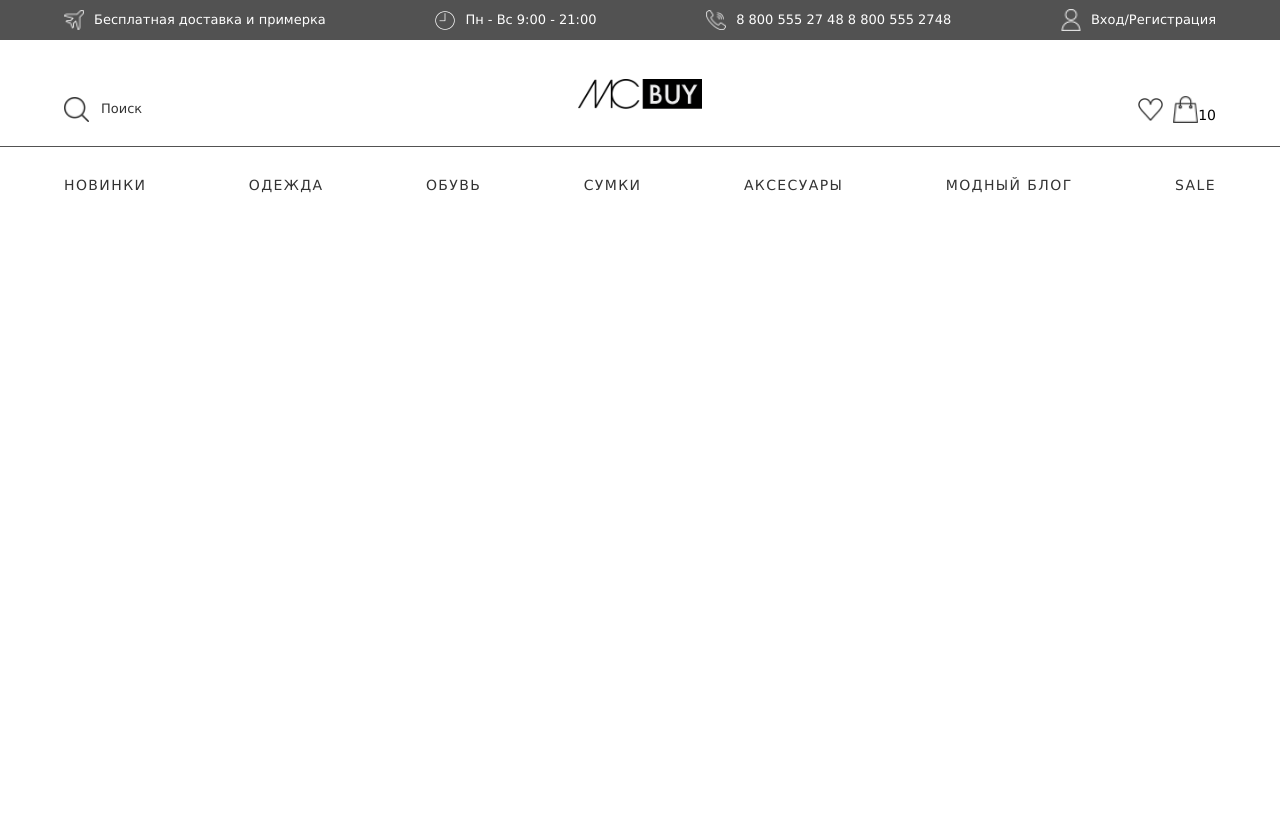
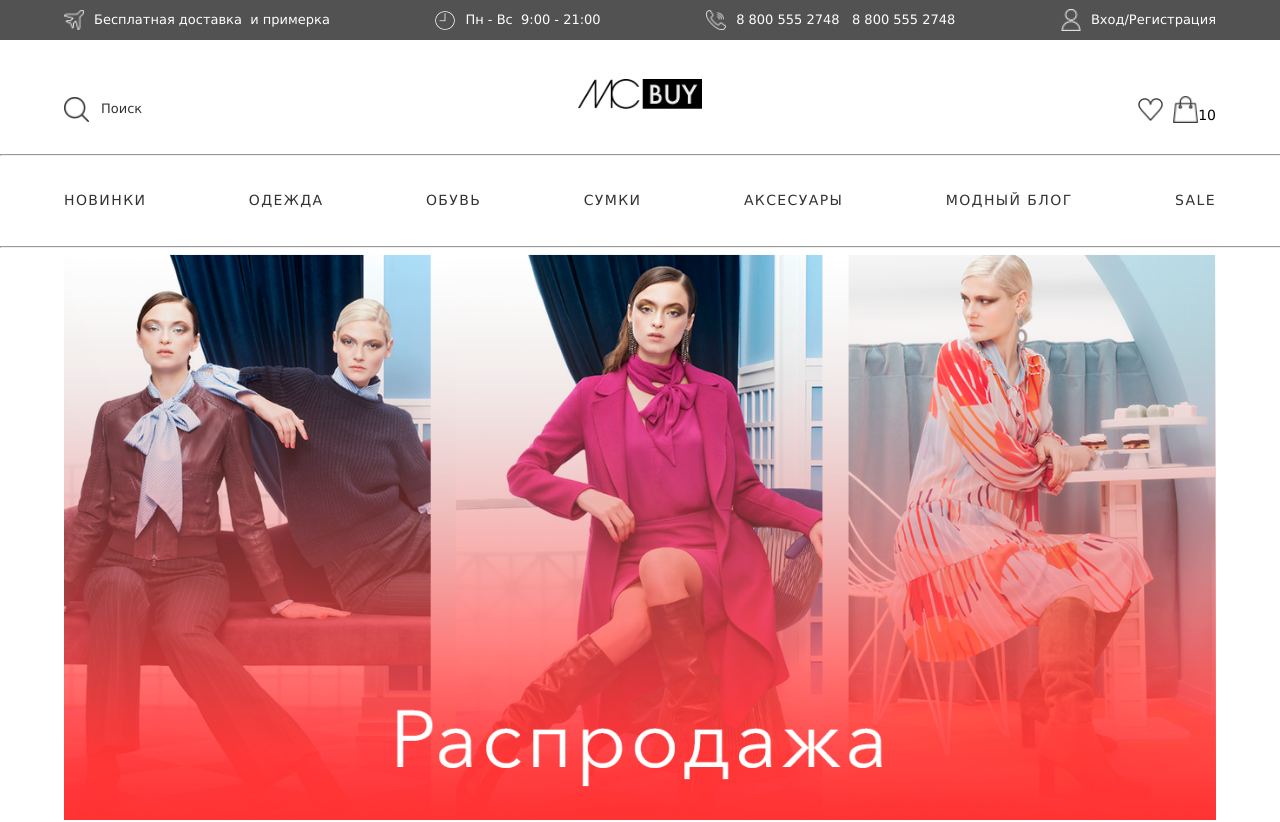
Before and after one commit to ChuVo/MC-BUY, a plain HTML site: page index.html in a window 1280 px wide. Before the commit the page ends 800 px from the top, so only its background shows below. Drawn offline with Linux system fonts and the light colour scheme.

Commit message:
inproved adaptive header adaptive, added block baner

```diff
--- a/css/style.css
+++ b/css/style.css
@@ -3,7 +3,7 @@ html {
 }
 
 body {
-    background-image: linear-gradient(to bottom, #525252 0,  #525252 40px, #fff 40px, #fff 146px,  #525252 146px, #525252 147px,#fff 147px, #fff 229px,#525252 229px, #525252 230px, #fff 230px, #fff 100%);
+    background-image: linear-gradient(to bottom, #525252 0,  #525252 40px, #fff 40px);
     background-repeat: no-repeat;
     font-family: AvenirNextCyr, Verdana, Geneva, Tahoma, sans-serif;
 }
@@ -12,11 +12,12 @@ body {
     font-size: 1.3rem;
 }
 
-.header__box {
+.header__block-wrapper {
     max-width: 1300px;
     margin: 0 auto;
     padding: 0 5%;
 }
+
 .header__info {
     align-items: center;
     color: #fff;
@@ -27,24 +28,28 @@ body {
 
 .header__info-item,
 .header__form-search {
+    align-items: center;
     display: flex;
-    align-items: center;
 }
 
 .header__img {
+    cursor: pointer;
+    margin-right: 10px;
     width: 2rem;
-    margin-right: 10px;
-    cursor: pointer;
 }
 
 .header__img:hover {
     transform: scale(1.1);
 }
 
+.header__span-br {
+    display: inline-block;
+}
+
 .header__container {
+    align-items: center;
+    display: flex;
     height: 107px;
-    display: flex;
-    align-items: center;
     justify-content: space-between;
 }
 
@@ -73,10 +78,10 @@ body {
 }
 
 .goods-basket {
+    align-items: center;
     display: flex;
-    align-items: center;
+    justify-content: flex-end;
     width: 30%;
-    justify-content: flex-end;
 }
 
 .goods-bascet__counter {
@@ -88,24 +93,30 @@ body {
     margin: 0;
 }
 
+.header__gorizont-line {
+    size: 12;
+    color: #333;
+    width: 100%;
+}
+
 .menu {
     height: 77px;
 }
 
 .header__menu-icon {
+    align-items: center;
     display: none;
-    width: 2em;
+    flex-direction: column;
     height: 2em;
-    flex-direction: column;
-    align-items: center;
     justify-content: center;
     margin-right: 10px;
+    width: 2em;
 }
 
 .menu__icon-item {
+    background:#525252;
+    height: 2px;
     width: 100%;
-    height: 2px;
-    background:#525252;
 }
 
 #menu__check {
@@ -113,10 +124,10 @@ body {
 }
 
 label {
-    width: 2rem;
+    cursor: pointer;
     height: 2rem;
     position: absolute;
-    cursor: pointer;
+    width: 2rem;
     z-index: 9;
 }
 
@@ -129,8 +140,8 @@ label {
 }
 
 .header__menu-icon :nth-child(5) {
+    margin-bottom: 5px;
     transform: translateY(-50%);
-    margin-bottom: 5px;
 }
 
 #menu__check:checked ~ .menu__icon-item--first {
@@ -152,35 +163,52 @@ label {
 }
 
 .menu__items {
-    height: 100%;
+    align-items: center;
     display: flex;
     justify-content: space-between;
-    align-items: center;
+    height: 100%;
 }
 
 .menu__item {
+    color: #333;
     font-size: 1.4rem;
+    text-decoration: none;
     text-transform: uppercase;
-    text-decoration: none;
-    color: #333;
-    letter-spacing: 0.1em
+    letter-spacing: 0.1em;
 }
 
 .menu__item:hover {
     transform: scale(1.1);
 }
+
 .header__img:active {
+    transition: .5s;
     transform: rotateZ(45deg);
-    transition: .5s;
+}
 
-}
 .menu__item:active {
     text-shadow: 0 0 3px rgb(135, 200, 230);
-
 }
 
 .invisible {
     display: none;
+}
+
+.main {
+    max-width: 1300px;
+    margin: 0  auto;
+    padding: 0 5%;
+}
+
+.img-wrapper {
+    margin: 0 auto;
+    width: 100%;
+    overflow: hidden;
+
+}
+
+.baner {
+    width: 100%;
 }
 
 @media (max-width: 800px) {
@@ -197,18 +225,18 @@ label {
         height: 45px;
     }
 
+    .header__info-text--call-invisible,
+    .header__info-item--invisible,
+    .header__search-value {
+        display: none;
+    }
+
     .header__container {
         height: 63px;
     }
 
-    .header__info-text--call-invisible,
-    .header__info-item--invisible,
-    .header__search-value  {
-        display: none;
-    }
-
     .header__form-search--down,
-    .header__goods-basket--down{
+    .header__goods-basket--down {
         position: inherit;
     }
 
@@ -216,13 +244,20 @@ label {
         display: flex;
     }
 
-    .menu__items {
+    .header__gorizont-line{
         display: none;
     }
 
+    .header__menu {
+        display: none;
+    }
 
+    .main {
+        padding: 0;
+    }
 
-
-
-
+    .baner{
+        width: 200%;
+        transform: translateX(-25%)
+    }
 }
--- a/index.html
+++ b/index.html
@@ -13,26 +13,33 @@
 </head>
 <body>
     <header class='header'>
-        <div class="header__box">
-            <div class='header__info'>
+        <div class='header__info header__block-wrapper'>
             <div class="header__info-item">
                 <img class='header__img' src="image/icon/aeroplane.png" alt="Бесплатная доставка и примерка">
-                <span class="header__info-text">Бесплатная доставка и примерка</span>
+                <span class="header__info-text">
+                        <span class='header__span-br'>Бесплатная доставка&nbsp</span>
+                        <span class='header__span-br'>и примерка</span>
+                    </span>
             </div>
             <div class='header__info-item'>
                 <img class='header__img' src="image/icon/time.png" alt="Рабочий график">
-                <span class='header__info-text'>Пн - Вс 9:00 - 21:00</span>
+                <p class='header__info-text'>
+                    <span class='header__span-br'>Пн - Вс&nbsp</span>
+                    <span class='header__span-br''>9:00 - 21:00</span></p>
             </div>
             <div class='header__info-item'>
                 <img class='header__img' src="image/icon/call.png" alt="Позвоните нам">
-                <span class='header__info-text header__info-text--call-invisible'>8 800 555 27 48  8 800 555 2748</span>
+                <span class='header__info-text header__info-text--call-invisible'>
+                    <span class='header__span-br'>8 800 555 2748 &nbsp</span>
+                    <span class='header__span-br'>8 800 555 2748</span>
+                </span>
             </div>
             <div class='header__info-item header__info-item--invisible'>
                 <img class='header__img' src="image/icon/user.png" alt="Рабочий график">
                 <span class='header__info-text'>Вход/Регистрация</span>
             </div>
         </div>
-        <div class="header__container">
+        <div class="header__container header__block-wrapper">
             <div class="header__form-search header__form-search--down">
                 <div class="header__menu-icon">  <!-- Иконка бургера меню -->
                     <input type="checkbox"  id="menu__check">
@@ -52,7 +59,8 @@
                 <span class="goods-bascet__counter">10</span><!-- добавится через js -->
             </div>
         </div>
-        <div class="header__menu menu">
+        <hr class="header__gorizont-line">
+        <div class="header__menu menu header__block-wrapper">
             <nav class="menu__items">
                 <a class="menu__item" href="#">новинки</a>
                 <a class="menu__item" href="#">одежда</a>
@@ -63,9 +71,17 @@
                 <a class="menu__item"href="#">sale</a>
             </nav>
         </div>
-        </div>
+        <hr class="header__gorizont-line">
+    </header>
+    <main class="main">
+        <figure class="img-wrapper">
+            <img class="baner" src="image/baner-sale.png">
+        </figure>
+    </main>
 
-    </header>
+
+
+
 
 
 </body>
```
Also changed, not shown: image/baner-sale.png (added), image/sales.png (deleted).
